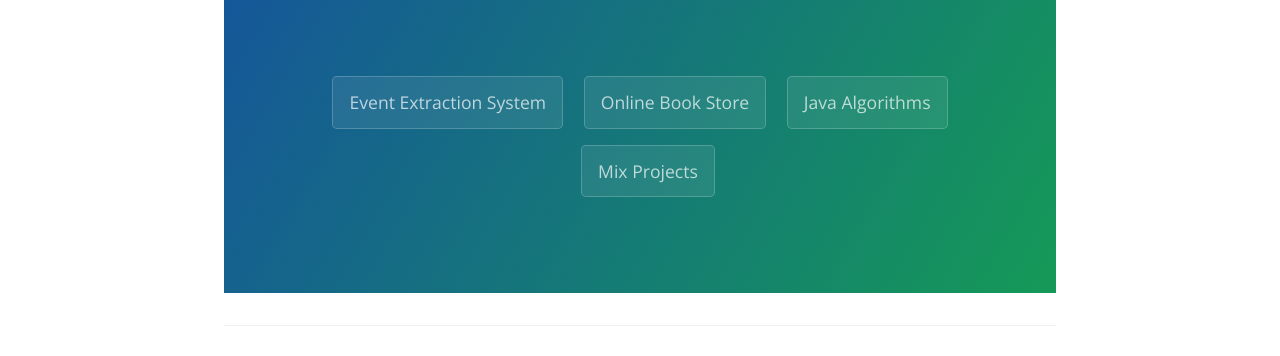
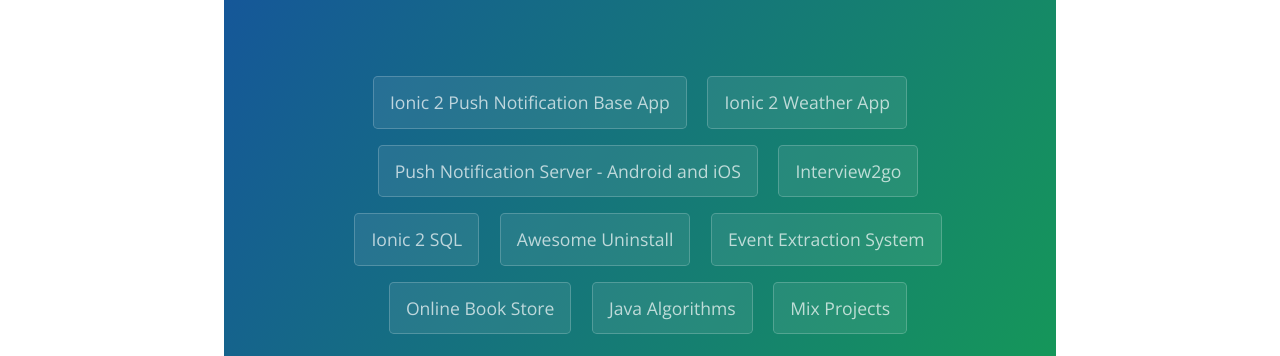
Before and after one commit to mcnguyen/aggarwalankush.github.io, a plain HTML site: page index.html in a window 1280 px wide. Shown: the part 421-777 px from the top of the page. Drawn offline with nearby package versions, Linux system fonts and the light colour scheme.

Commit message:
Update index.html

```diff
--- a/index.html
+++ b/index.html
@@ -19,7 +19,13 @@
             <h1>
 <a id="aggarwalankushgithubio" class="anchor" href="#aggarwalankushgithubio" aria-hidden="true"><span class="octicon octicon-link"></span></a>Visit some projects below</h1>
        <section class="page-header">
-       <a href="https://aggarwalankush.github.io/NLPProject" class="btn">Event Extraction System</a>
+       <a href="https://aggarwalankush.github.io/ionic2-push-base" class="btn">Ionic 2 Push Notification Base App</a>
+         <a href="https://aggarwalankush.github.io/ionic2-mosum" class="btn">Ionic 2 Weather App</a>
+         <a href="https://aggarwalankush.github.io/push-notification-server" class="btn">Push Notification Server - Android and iOS</a>
+         <a href="https://aggarwalankush.github.io/Interview2go" class="btn">Interview2go</a>
+         <a href="https://aggarwalankush.github.io/ionic2-sql" class="btn">Ionic 2 SQL</a>
+         <a href="https://aggarwalankush.github.io/awesome-uninstall" class="btn">Awesome Uninstall</a>
+         <a href="https://aggarwalankush.github.io/NLPProject" class="btn">Event Extraction System</a>
        <a href="https://aggarwalankush.github.io/Online-Book-Store" class="btn">Online Book Store</a>
              <a href="https://aggarwalankush.github.io/JavaPractice" class="btn">Java Algorithms</a>
       <a href="https://aggarwalankush.github.io/fun-projects" class="btn">Mix Projects</a>
```
